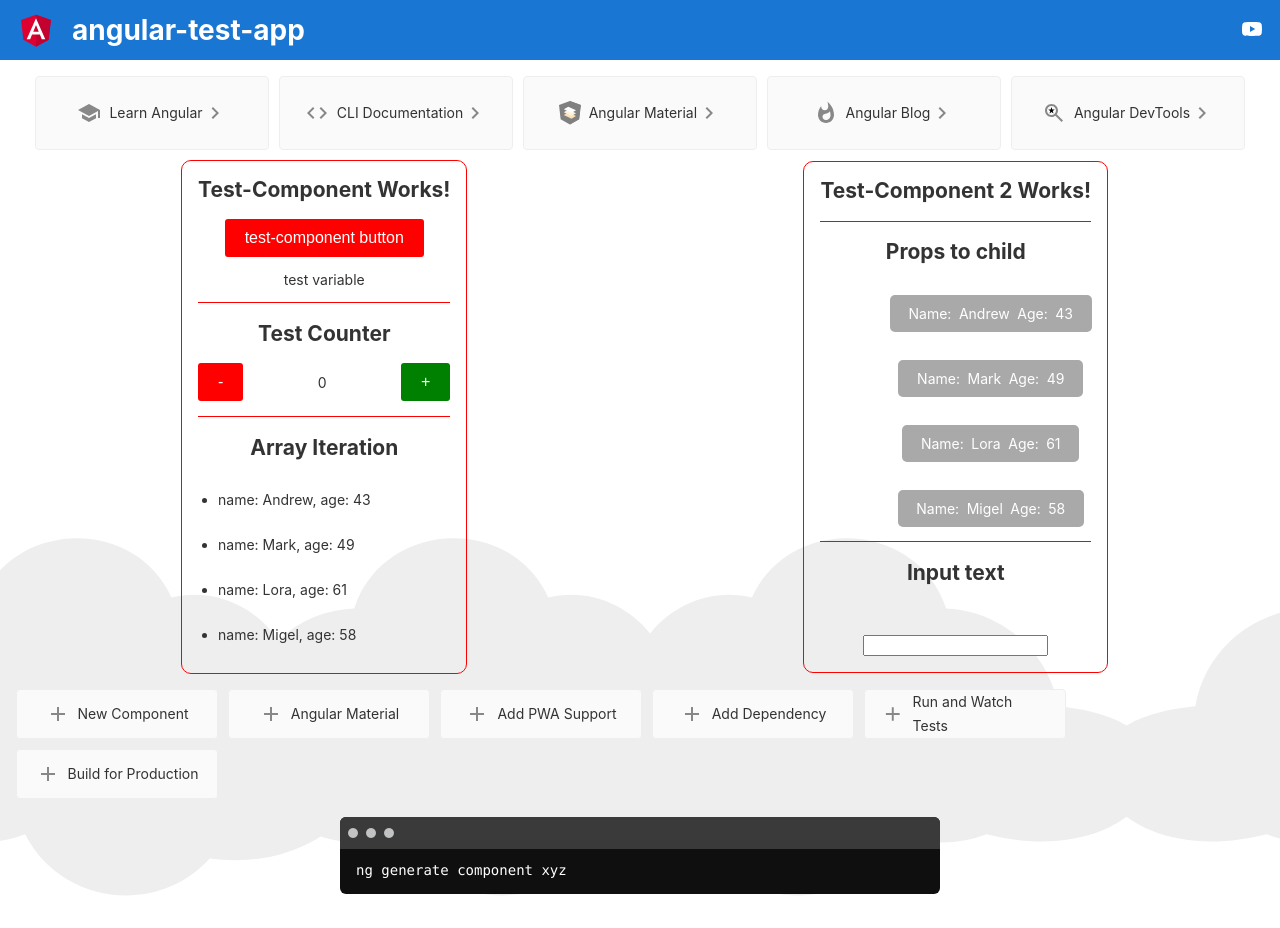
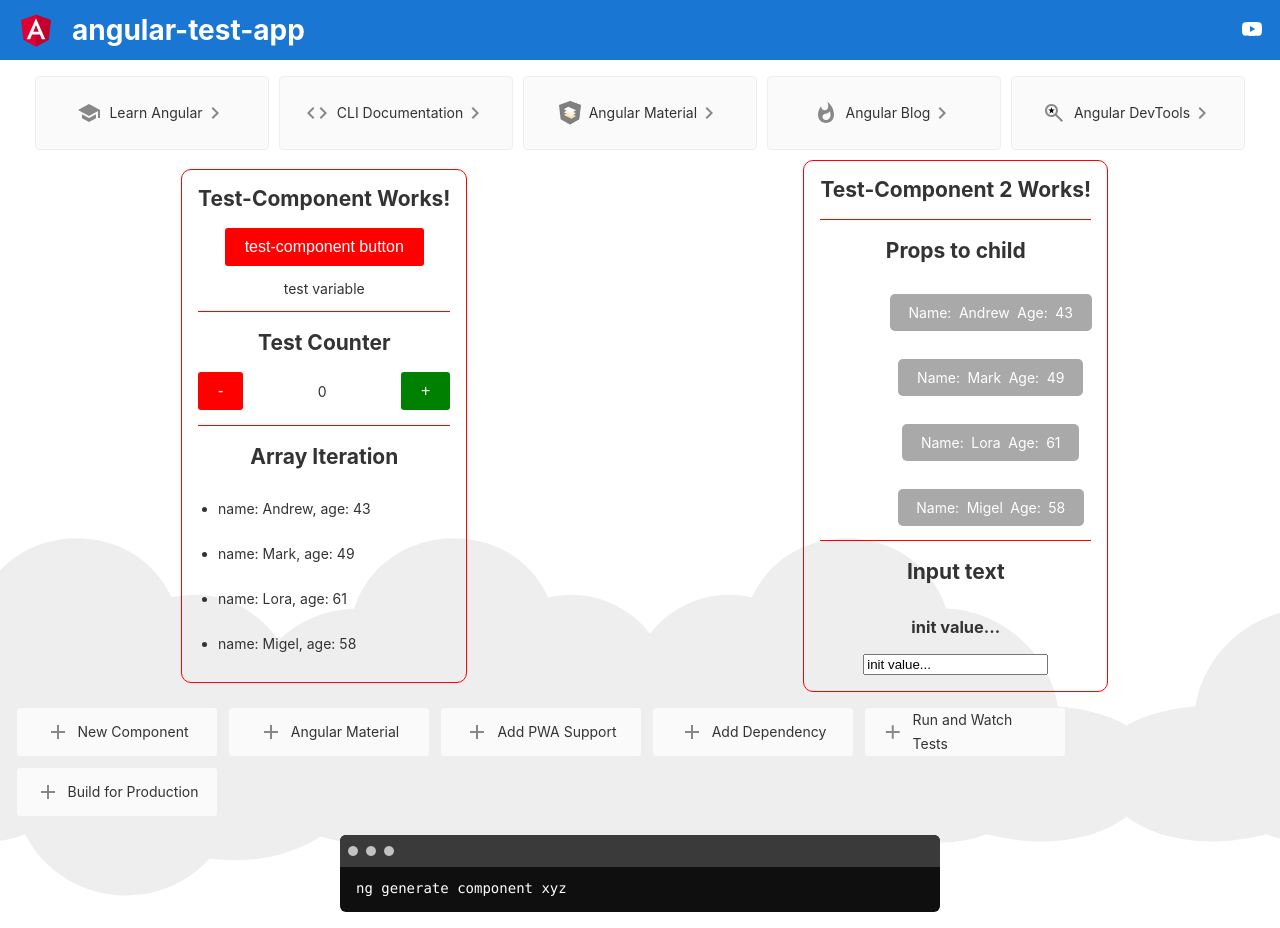
Before and after one commit to SDen4/angular-test-app, an Angular app: page / in a window 1280 px wide. Built offline with nearby package versions, Linux system fonts and the light colour scheme.

Commit message:
input default value

```diff
--- a/src/app/test-component2/test-component2.component.html
+++ b/src/app/test-component2/test-component2.component.html
@@ -12,5 +12,5 @@
 
   <h2>Input text</h2>
   <h3>{{ changedText }}</h3>
-  <input type="text" (input)="onchangeHandler($event)" />
+  <input type="text" (input)="onchangeHandler($event)" [value]="changedText"/>
 </div>
--- a/src/app/test-component2/test-component2.component.ts
+++ b/src/app/test-component2/test-component2.component.ts
@@ -17,7 +17,7 @@
   ];
 
   // input example
-  changedText = '';
+  changedText = 'init value...';
   onchangeHandler(event: any) {
     this.changedText = event.target.value;
   }
```
